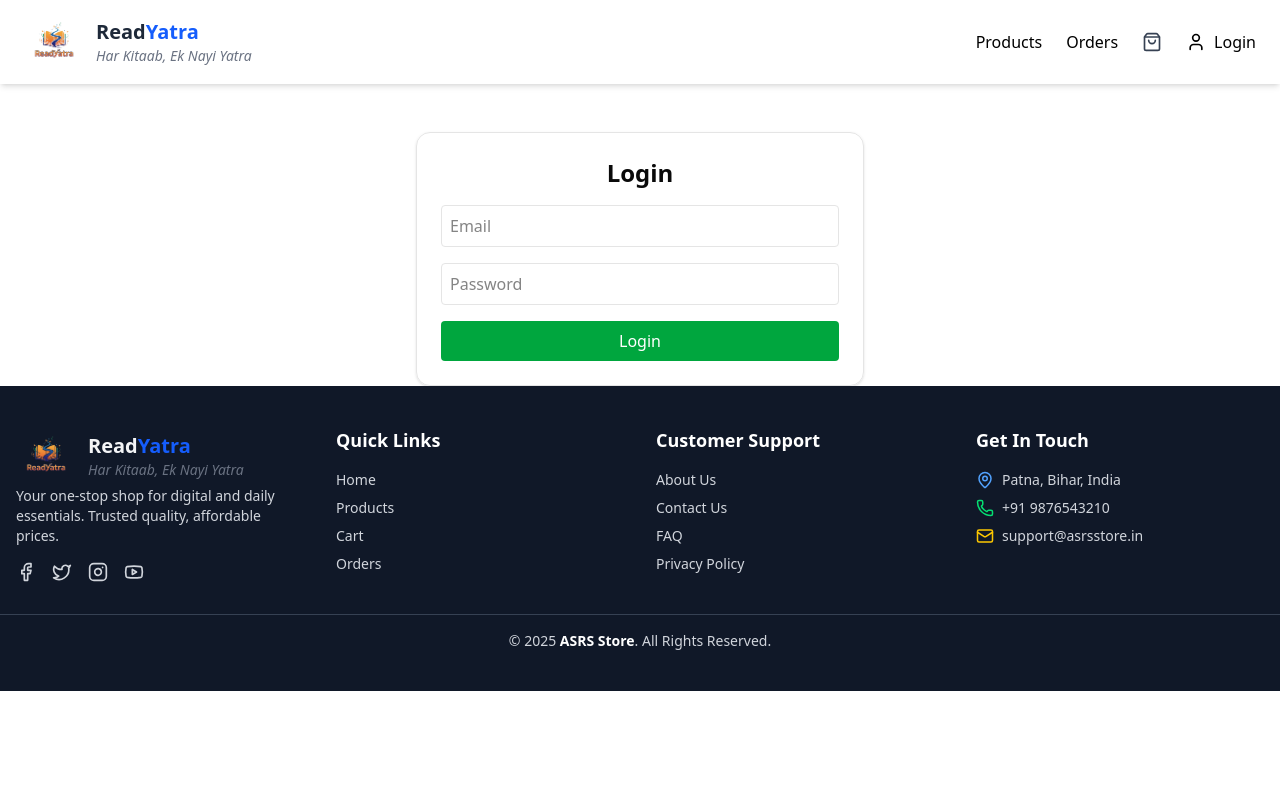
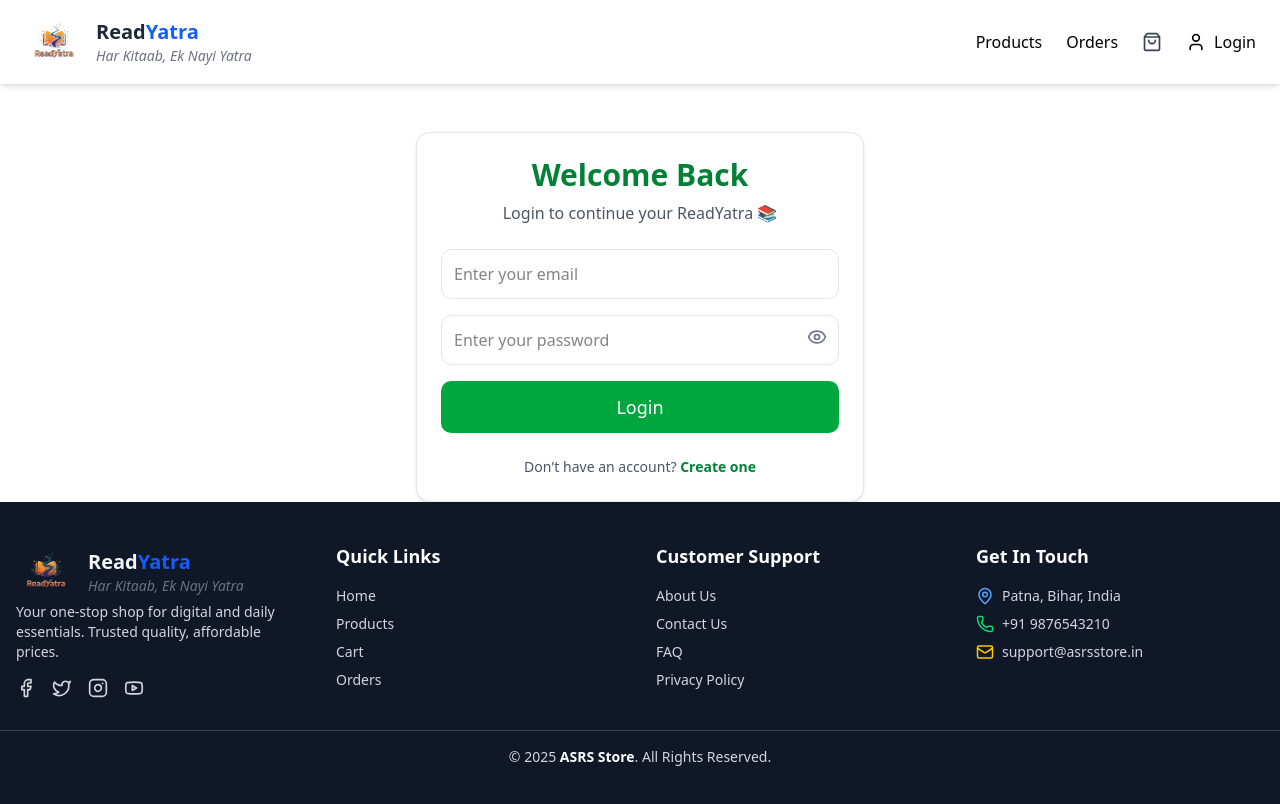
Before and after one commit to sitaramsahu/codealpha-task-e-commerce-store, a Next.js app: page /login in a window 1280 px wide. Shown: the top 804 px of the page. Built offline with nearby package versions, Linux system fonts and the light colour scheme.

Commit message:
Update page.jsx

```diff
--- a/app/(frontend pages)/login/page.jsx
+++ b/app/(frontend pages)/login/page.jsx
@@ -1,48 +1,101 @@
 "use client";
+
 import { useState } from "react";
-import { useRouter } from "next/navigation";
+import { useRouter, useSearchParams } from "next/navigation";
+import { Eye, EyeOff } from "lucide-react";
 
 export default function LoginPage() {
+  const router = useRouter();
+  const search = useSearchParams();
+  const redirectTo = search.get("redirect") || "/products";
+
   const [form, setForm] = useState({ email: "", password: "" });
-  const router = useRouter();
+  const [showPass, setShowPass] = useState(false);
+  const [error, setError] = useState("");
 
   const handleSubmit = async (e) => {
     e.preventDefault();
+    setError("");
+
     const res = await fetch("/api/auth/login", {
       method: "POST",
+      headers: { "Content-Type": "application/json" }, // ✅ Proper headers
       body: JSON.stringify(form),
     });
+
     const data = await res.json();
+
     if (data.token) {
       localStorage.setItem("token", data.token);
-      router.push("/products");
+
+      // Redirect to previous page or product page
+      router.push(redirectTo);
     } else {
-      alert("Invalid login");
+      setError(data.error || "Invalid login, please try again");
     }
   };
 
   return (
-    <div className="max-w-md mx-auto p-6 mt-12 border rounded-xl shadow">
-      <h1 className="text-2xl font-semibold mb-4 text-center">Login</h1>
+    <div className="max-w-md mx-auto p-6 mt-12 border rounded-xl shadow bg-white">
+      <h1 className="text-3xl font-semibold mb-2 text-center text-green-700">
+        Welcome Back
+      </h1>
+      <p className="text-center text-gray-600 mb-6">
+        Login to continue your ReadYatra 📚
+      </p>
+
+      {/* FORM */}
       <form onSubmit={handleSubmit} className="space-y-4">
+        {/* EMAIL */}
         <input
           type="email"
-          placeholder="Email"
-          className="w-full border p-2 rounded"
+          placeholder="Enter your email"
+          className="w-full border p-3 rounded-lg focus:ring-2 focus:ring-green-500 outline-none"
+          required
           onChange={(e) => setForm({ ...form, email: e.target.value })}
         />
-        <input
-          type="password"
-          placeholder="Password"
-          className="w-full border p-2 rounded"
-          onChange={(e) => setForm({ ...form, password: e.target.value })}
-        />
+
+        {/* PASSWORD + TOGGLE */}
+        <div className="relative">
+          <input
+            type={showPass ? "text" : "password"}
+            placeholder="Enter your password"
+            className="w-full border p-3 rounded-lg focus:ring-2 focus:ring-green-500 outline-none"
+            required
+            onChange={(e) => setForm({ ...form, password: e.target.value })}
+          />
+
+          {/* SHOW / HIDE ICON */}
+          <button
+            type="button"
+            onClick={() => setShowPass(!showPass)}
+            className="absolute right-3 top-3 text-gray-500 hover:text-black"
+          >
+            {showPass ? <EyeOff size={20} /> : <Eye size={20} />}
+          </button>
+        </div>
+
+        {/* ERROR MESSAGE */}
+        {error && <p className="text-red-600 text-sm text-center">{error}</p>}
+
+        {/* LOGIN BUTTON */}
         <button
           type="submit"
-          className="w-full bg-green-600 text-white py-2 rounded hover:bg-green-700"
+          className="w-full bg-green-600 text-white py-3 rounded-lg text-lg font-medium hover:bg-green-700 transition"
         >
           Login
         </button>
+
+        {/* GO TO REGISTER */}
+        <p className="text-center text-gray-600 text-sm mt-2">
+          Don&apos;t have an account?{" "}
+          <span
+            onClick={() => router.push("/register")}
+            className="text-green-700 font-semibold cursor-pointer hover:underline"
+          >
+            Create one
+          </span>
+        </p>
       </form>
     </div>
   );
```
